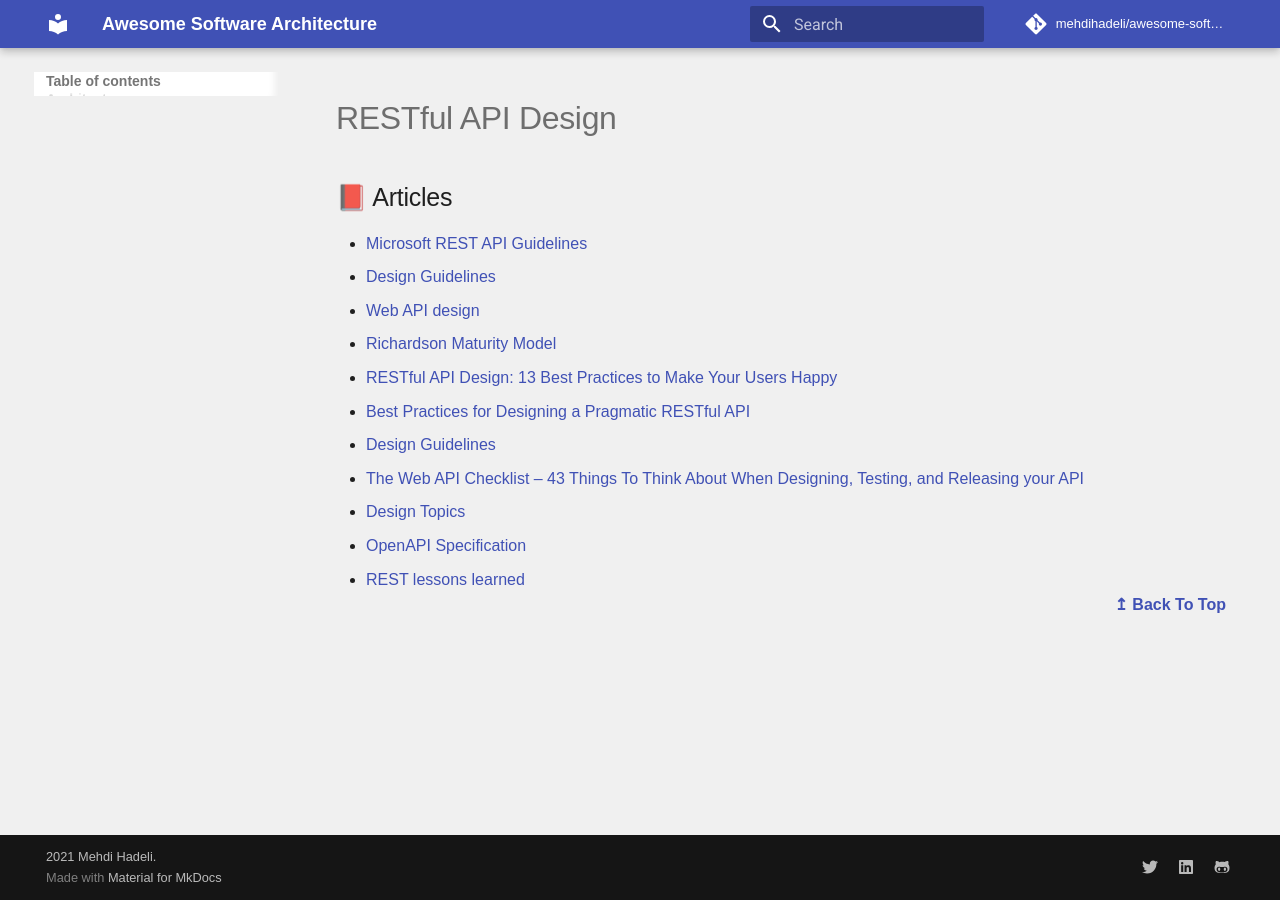
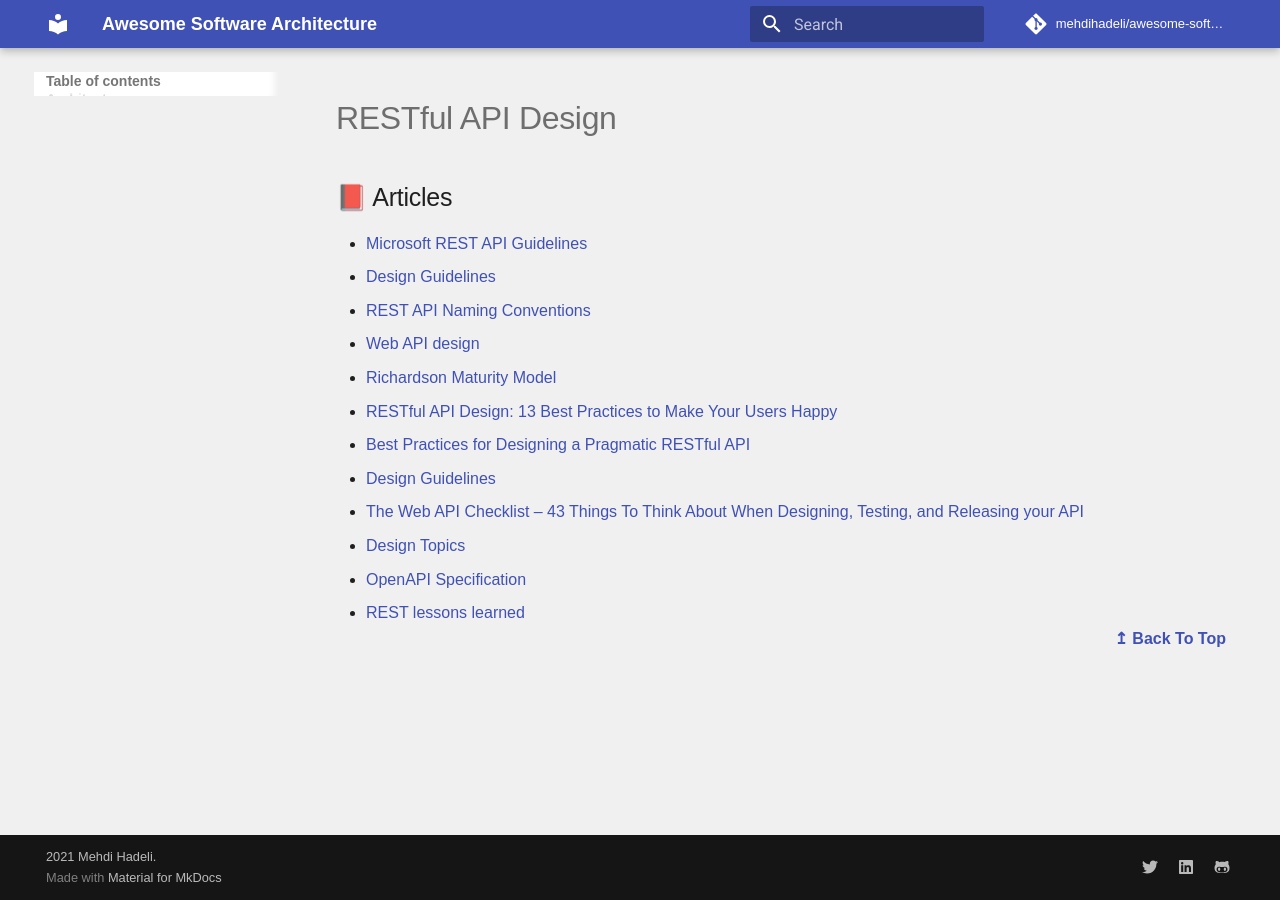
Before and after one commit to mehdihadeli/awesome-software-architecture, an MkDocs documentation site: the page built from docs/rest.md, in a window 1280 px wide. Built offline with MkDocs 1.6.1 and Material for MkDocs 9.7.7, drawn with Linux system fonts in a browser that asks for light colours; comment, search, counter and statistics services are not loaded.

Commit message:
Update rest.md
add "REST API Naming Conventions" to "RESTful API Design" section.

```diff
--- a/docs/rest.md
+++ b/docs/rest.md
@@ -4,6 +4,7 @@
 
 - [Microsoft REST API Guidelines](https://github.com/microsoft/api-guidelines/blob/vNext/Guidelines.md)
 - [Design Guidelines](http://apistylebook.com/design/guidelines/)
+- [REST API Naming Conventions](https://restfulapi.net/resource-naming/)
 - [Web API design](https://docs.microsoft.com/en-us/azure/architecture/best-practices/api-design)
 - [Richardson Maturity Model](https://martinfowler.com/articles/richardsonMaturityModel.html)
 - [RESTful API Design: 13 Best Practices to Make Your Users Happy](https://florimond.dev/blog/articles/2018/08/restful-api-design-13-best-practices-to-make-your-users-happy/)
```
